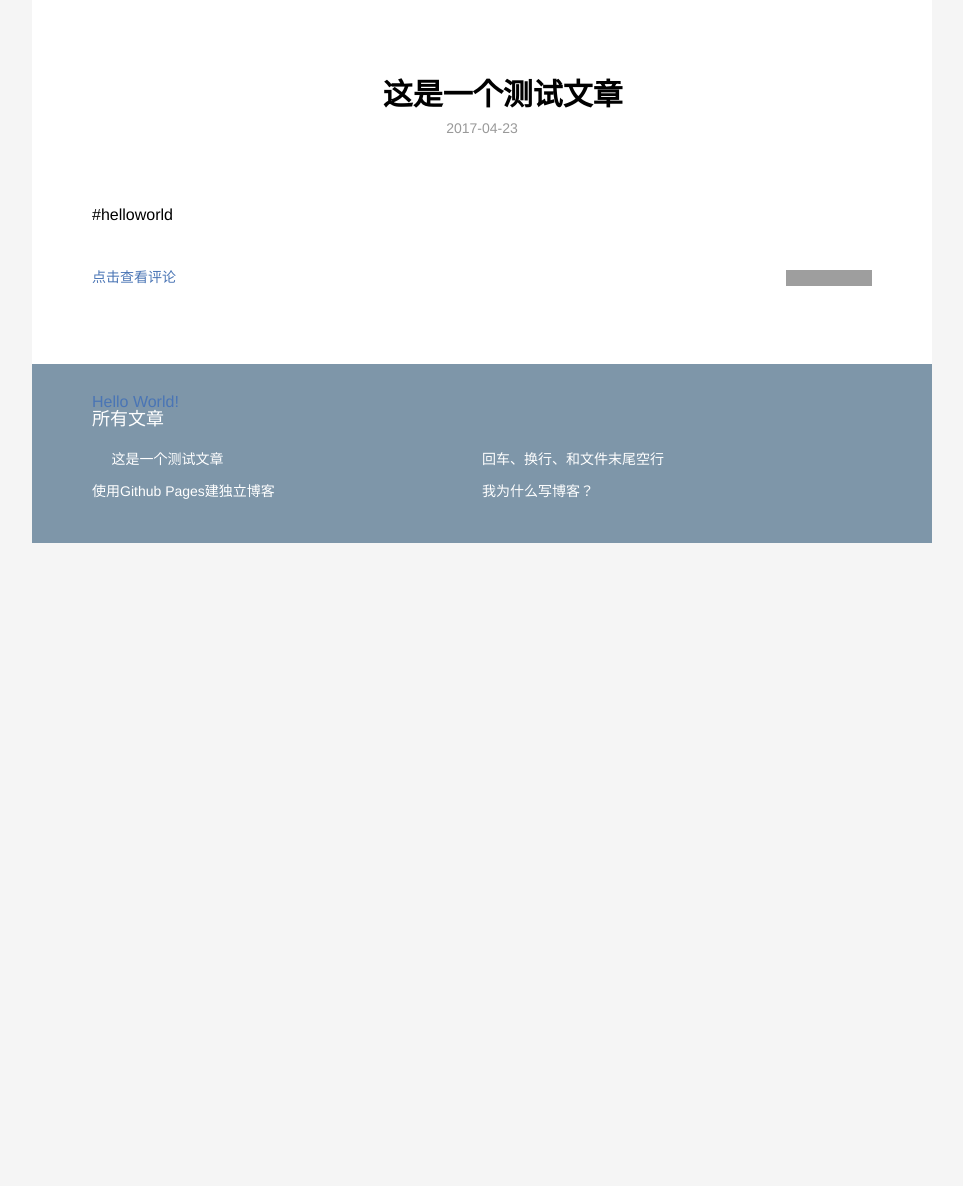
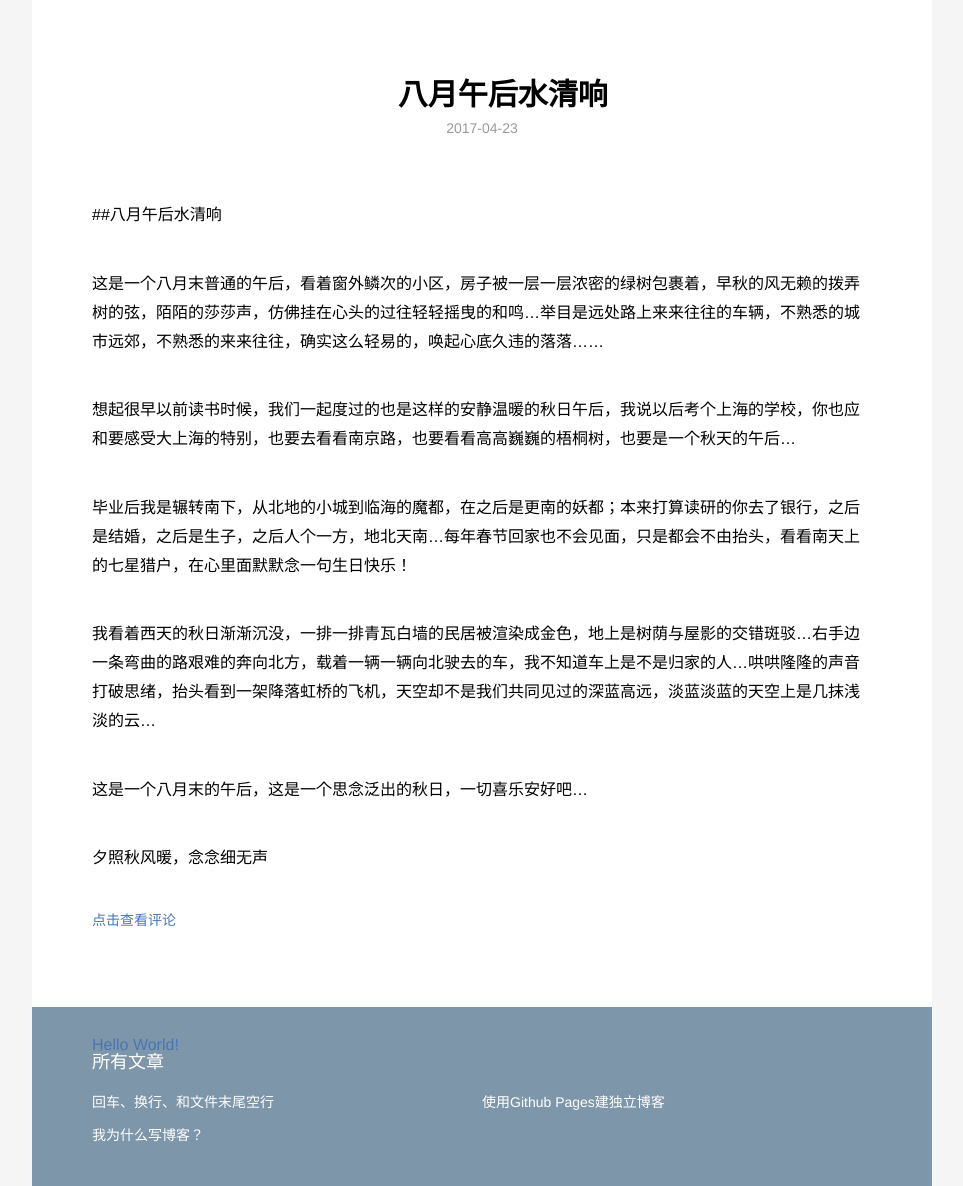
Before and after one commit to jihu9/jihu9.github.io, a Jekyll site: the page built from _posts/2017-04-23-test1.md, in a window 1280 px wide. Shown: the whole page, without its empty margins (158-1121 px from the left). Built offline with Jekyll 4.4.1, drawn with Linux system fonts in a browser that asks for light colours; before the commit the page ends 900 px from its top, so only the background shows below that; grey boxes are pictures that could not be loaded.

Commit message:
Update 2017-04-23-test1.md

```diff
--- a/_posts/2017-04-23-test1.md
+++ b/_posts/2017-04-23-test1.md
@@ -1,8 +1,19 @@
 ---
 layout:     post
-title:      这是一个测试文章
-category: blog
-description: 这个世界充满着奇怪的事情，每天发生在我们身边的事情就是奇迹
+title:      八月午后水清响
+category: mineworld
+description: 夕照秋风暖，念念细无声
 ---
+##八月午后水清响
 
-#helloworld
+  这是一个八月末普通的午后，看着窗外鳞次的小区，房子被一层一层浓密的绿树包裹着，早秋的风无赖的拨弄树的弦，陌陌的莎莎声，仿佛挂在心头的过往轻轻摇曳的和鸣…举目是远处路上来来往往的车辆，不熟悉的城市远郊，不熟悉的来来往往，确实这么轻易的，唤起心底久违的落落……
+
+想起很早以前读书时候，我们一起度过的也是这样的安静温暖的秋日午后，我说以后考个上海的学校，你也应和要感受大上海的特别，也要去看看南京路，也要看看高高巍巍的梧桐树，也要是一个秋天的午后…
+
+毕业后我是辗转南下，从北地的小城到临海的魔都，在之后是更南的妖都；本来打算读研的你去了银行，之后是结婚，之后是生子，之后人个一方，地北天南…每年春节回家也不会见面，只是都会不由抬头，看看南天上的七星猎户，在心里面默默念一句生日快乐！
+
+我看着西天的秋日渐渐沉没，一排一排青瓦白墙的民居被渲染成金色，地上是树荫与屋影的交错斑驳…右手边一条弯曲的路艰难的奔向北方，载着一辆一辆向北驶去的车，我不知道车上是不是归家的人…哄哄隆隆的声音打破思绪，抬头看到一架降落虹桥的飞机，天空却不是我们共同见过的深蓝高远，淡蓝淡蓝的天空上是几抹浅淡的云…
+
+这是一个八月末的午后，这是一个思念泛出的秋日，一切喜乐安好吧…
+
+*夕照秋风暖，念念细无声*
```
